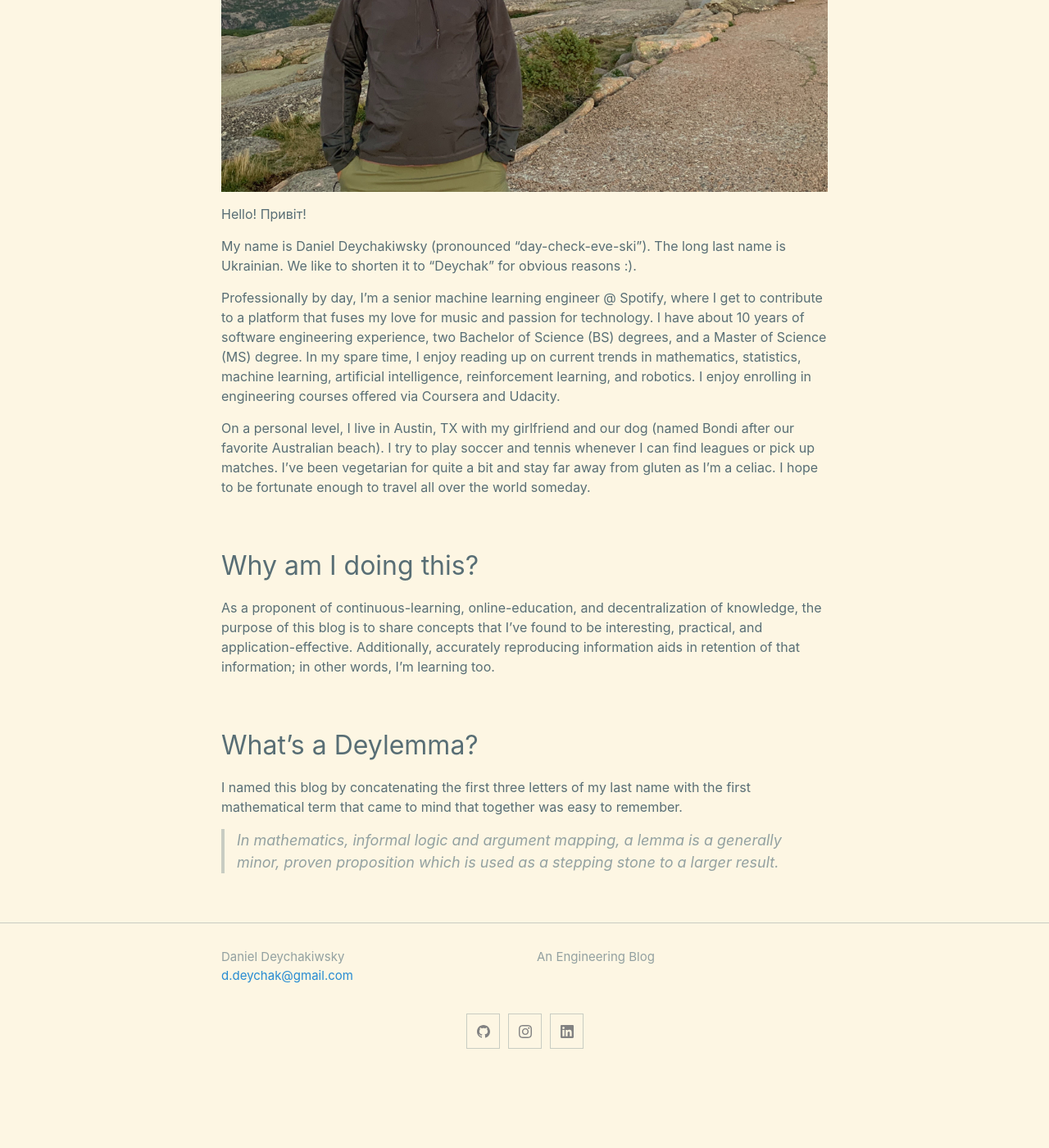
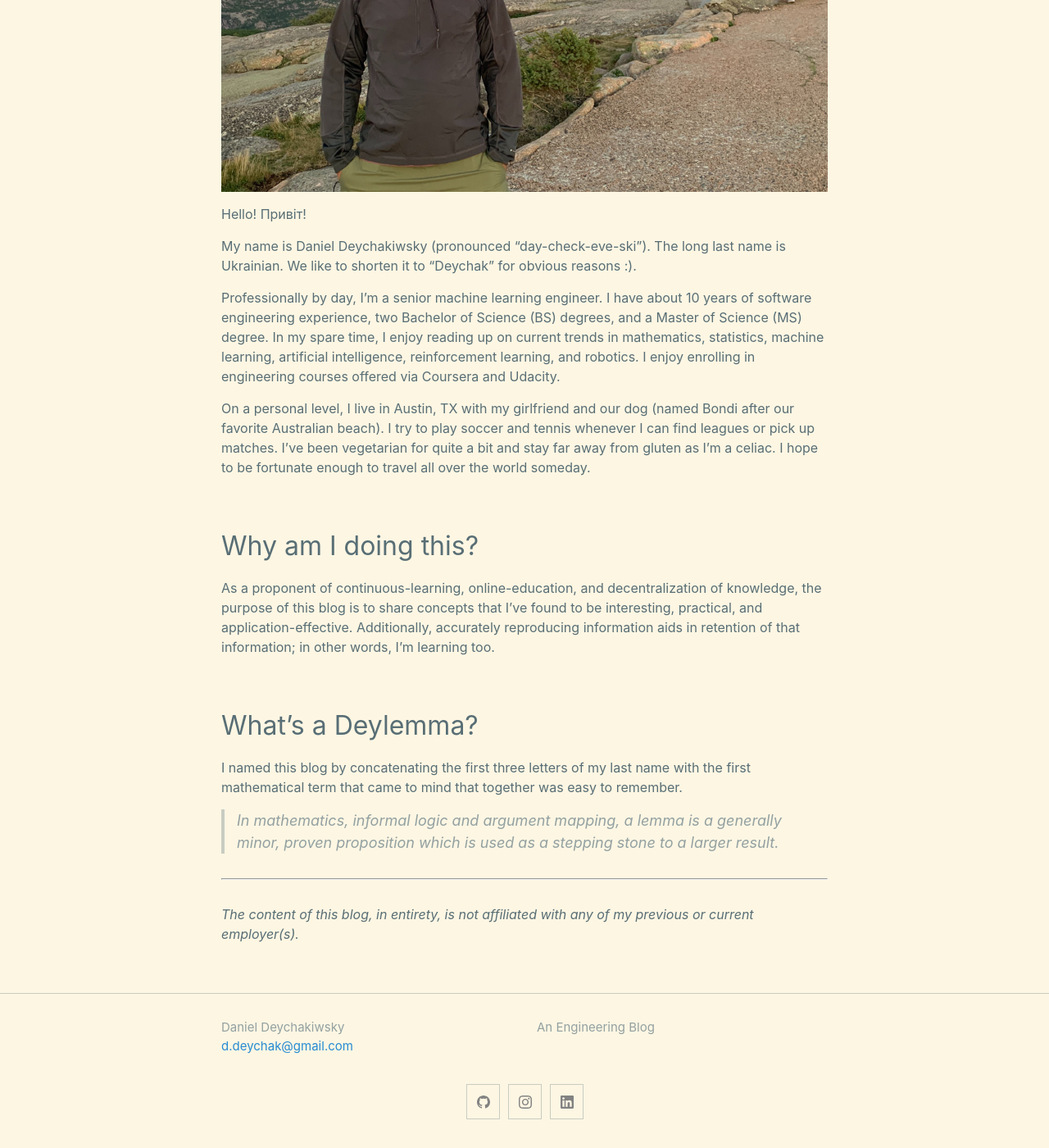
Before and after one commit to daniel-deychakiwsky/daniel-deychakiwsky.github.io, a Jekyll site: the page built from _posts/2020-05-28-about-me.md, in a window 1280 px wide and 1400 px high, scrolled down 674 px. Shown: the whole window at 82% size. Built offline with Jekyll 4.4.1, drawn with Linux system fonts in a browser that asks for light colours; before the commit the page ends 1988 px from its top, so only the background shows below that.

Commit message:
add disclaimer

```diff
--- a/_posts/2020-05-28-about-me.md
+++ b/_posts/2020-05-28-about-me.md
@@ -19,9 +19,8 @@
 My name is Daniel Deychakiwsky (pronounced "day-check-eve-ski"). The long last name is Ukrainian.
 We like to shorten it to "Deychak" for obvious reasons :).
 
-Professionally by day, I'm a senior machine learning engineer @ Spotify,
-where I get to contribute to a platform that fuses my love for music
-and passion for technology. I have about 10 years of software engineering experience,
+Professionally by day, I'm a senior machine learning engineer.
+I have about 10 years of software engineering experience,
 two Bachelor of Science (BS) degrees, and a Master of Science (MS) degree.
 In my spare time, I enjoy reading up on current trends in mathematics, statistics,
 machine learning, artificial intelligence, reinforcement learning,
@@ -50,3 +49,9 @@
 > In mathematics, informal logic and argument mapping,
 >a lemma is a generally minor, proven proposition which is used as a
 >stepping stone to a larger result.
+
+----
+
+_The content of this blog, in entirety,
+is not affiliated with any of my previous
+or current employer(s)._
```
